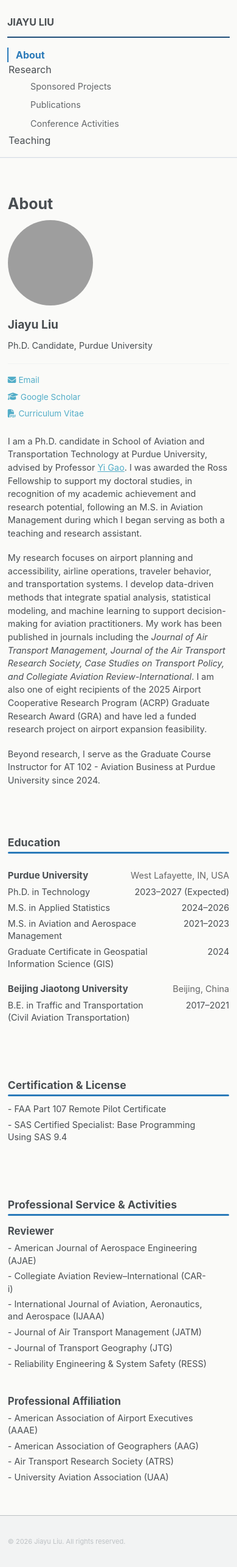
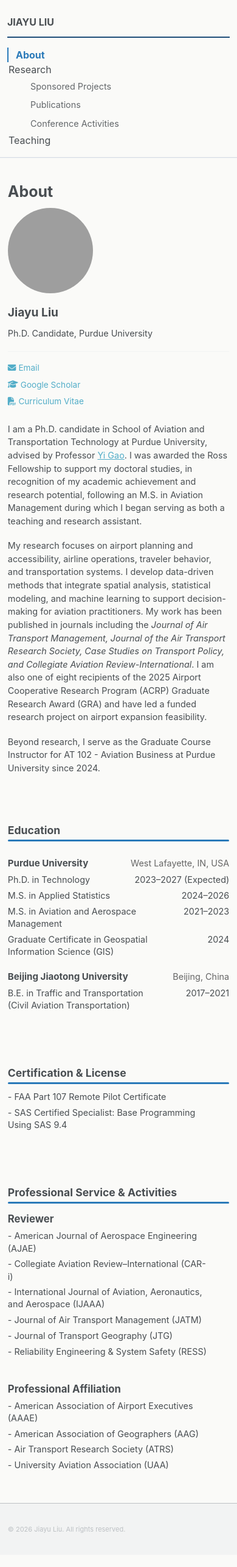
Before and after one commit to liu3309/liu3309.github.io, a Jekyll site: the page built from index.md, in a window 390 px wide. Shown: the whole page at 61% size. Built offline with Jekyll 4.4.1, drawn with Linux system fonts in a browser that asks for light colours; a script that is not in the unit is left out.

Commit message:
Update main.scss

```diff
--- a/assets/css/main.scss
+++ b/assets/css/main.scss
@@ -2215,3 +2215,19 @@ h2#conference-activities::after,
   }
 
 }
+
+@media screen and (min-width:701px) and (max-width:1199px){
+
+  body{
+      padding-top:120px !important;
+  }
+
+}
+
+@media screen and (max-width:700px){
+
+  body{
+      padding-top:220px !important;
+  }
+
+}
```
